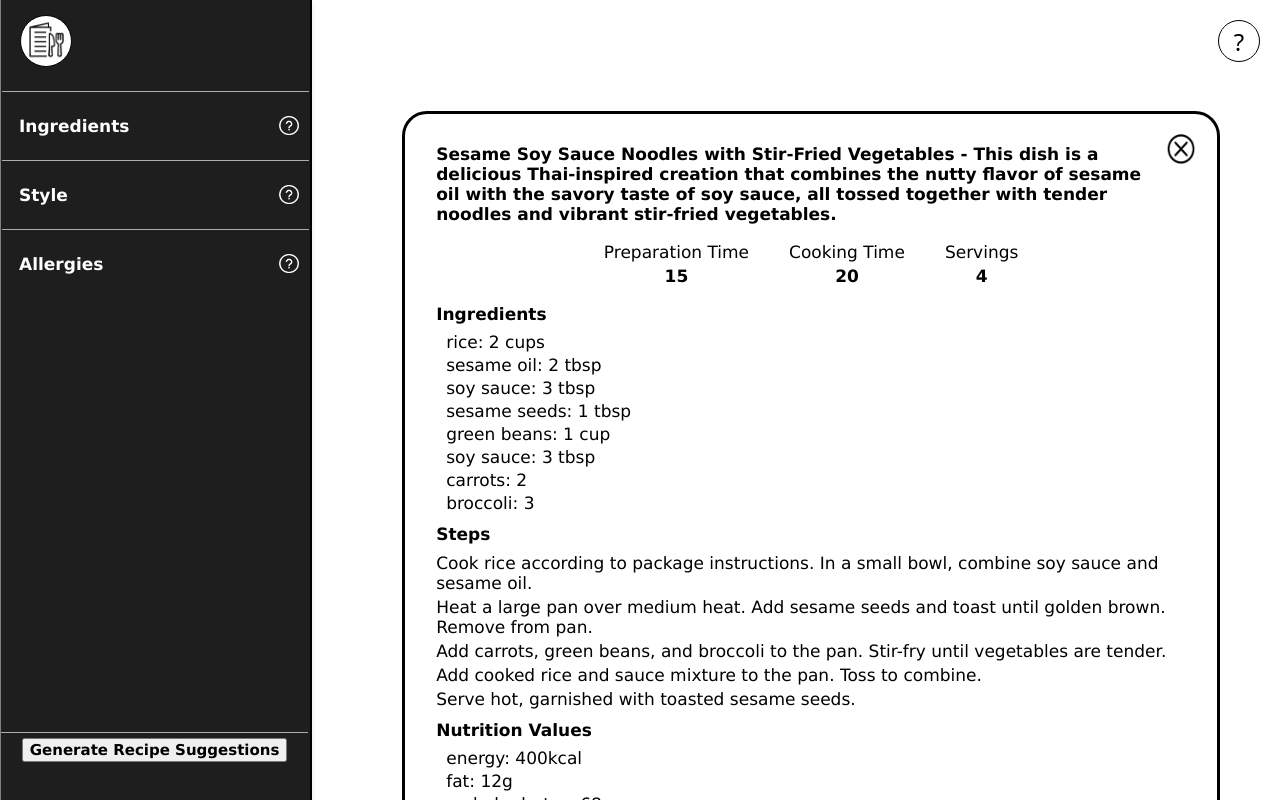
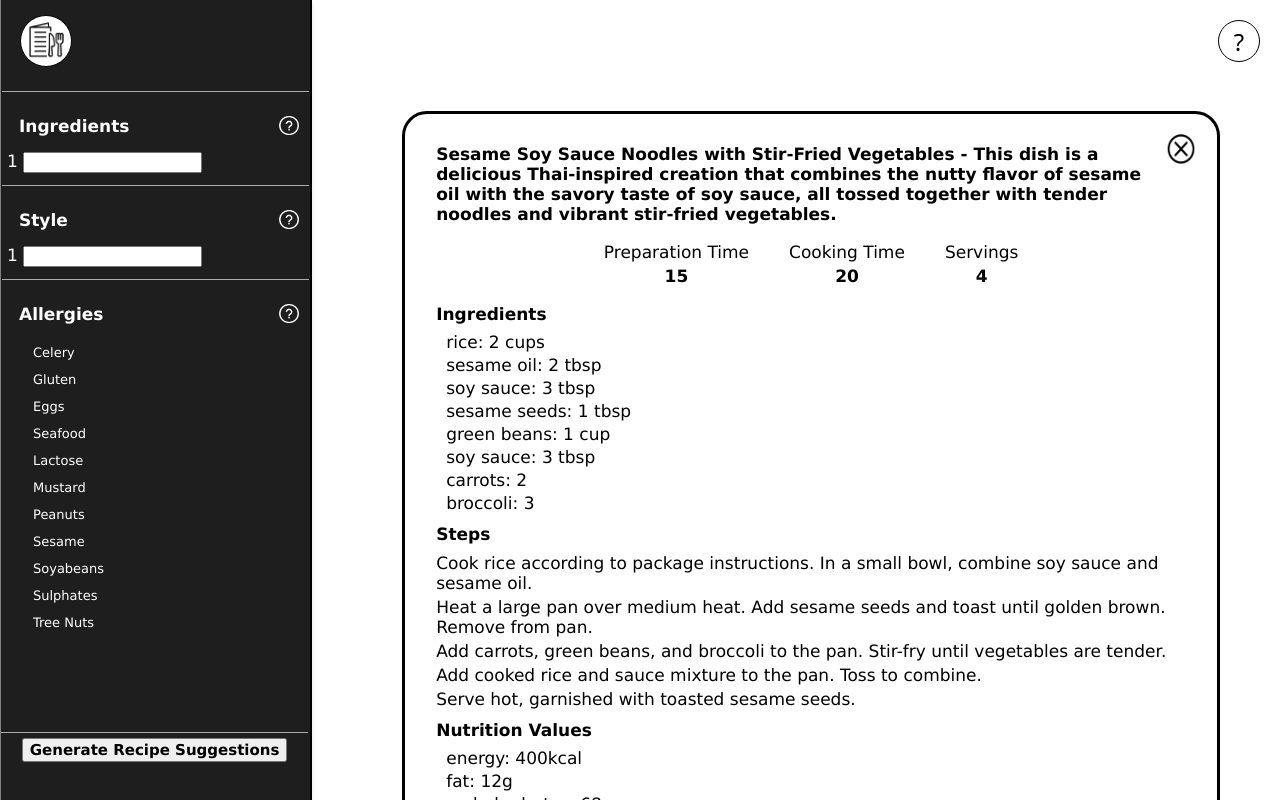
Before and after one commit to drpepper56/drpepper56.github.io, a React (Vite) app: page / in a window 1280 px wide. Built offline with nearby package versions, Linux system fonts and the light colour scheme.

Commit message:
changed default page behaviour

```diff
--- a/src/components/RecipeControl.tsx
+++ b/src/components/RecipeControl.tsx
@@ -46,10 +46,10 @@ const RecipeControl: React.FC<RecipeControlItems> = ({
   //store the prompt components locally as a ref to not rerender everything
   const promptComponentMapRef = useRef(passedPromptComponentsMap);
 
-  // values for contorting the visibility of collapsible input and suggestion sections
-  const [showIngInput, setShowIngInput] = useState(false);
-  const [showStyleInput, setShowStyleInput] = useState(false);
-  const [showAllergies, setShowAllergies] = useState(false);
+  // values for contorting the visibility of collapsible input and suggestion sections, set to show by default (the user has to press them anyway)
+  const [showIngInput, setShowIngInput] = useState(true);
+  const [showStyleInput, setShowStyleInput] = useState(true);
+  const [showAllergies, setShowAllergies] = useState(true);
 
   /*
 Cleanup and setup function
```
Also changed, not shown: 1 other file (tests, documents, lock files or other folders).
